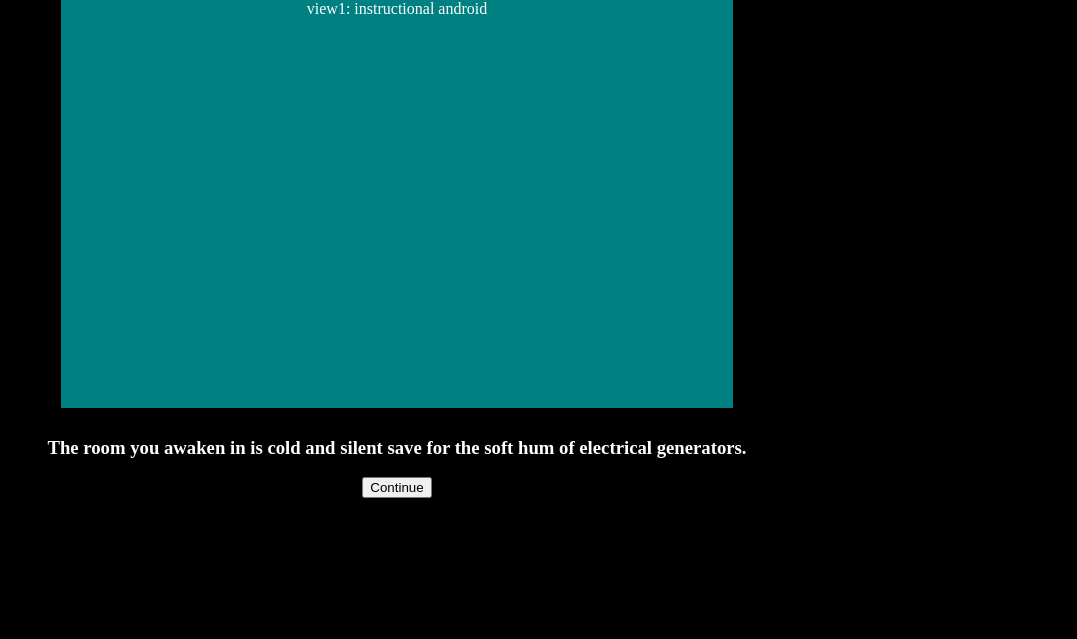
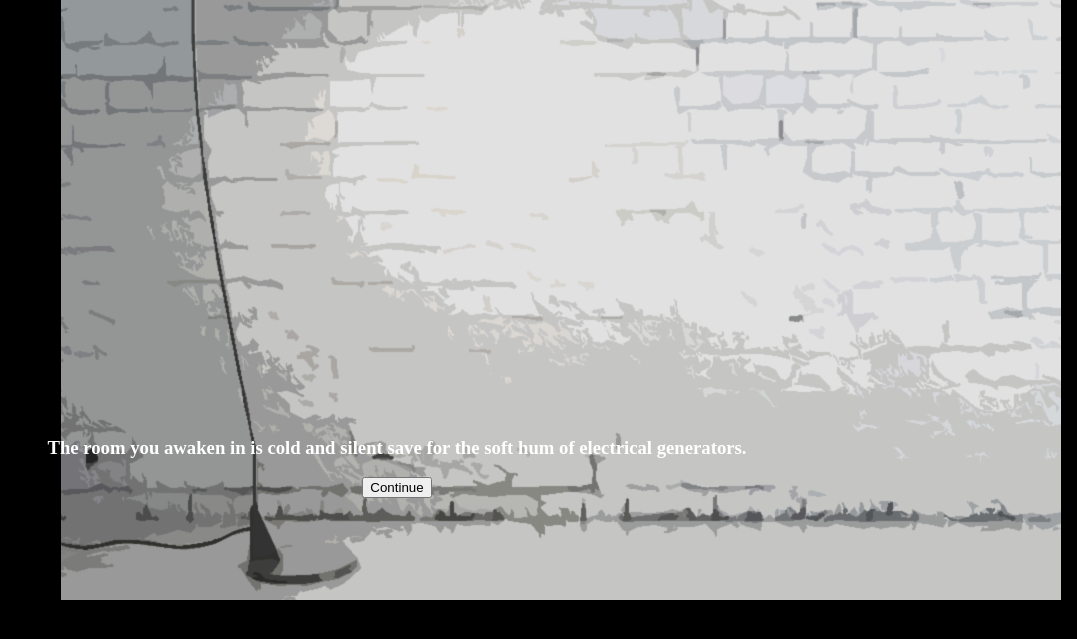
Before and after one commit to kirakira0/-esc-room-, a Python web app: template templates/game-page1.html in a window 1360 px wide. Shown: the part 58-697 px from the top of the page, without its empty margins (283-1360 px from the left). Run offline with Jinja, Linux system fonts and the light colour scheme; the template is opened without the code that fills it, so the values that code supplies are empty; some web fonts are replaced.

Commit message:
added bg image to view1

```diff
--- a/styles/general.css
+++ b/styles/general.css
@@ -61,19 +61,21 @@ header {
     margin-top: 10px;
 }
 
+#image-area {
+    display: flex;
+    justify-content: center;
+    align-items: center;
+
+  }
+
 #view1 {
     background: teal;
 
     width: 50%;
     height: 30vw;
+
     display:flex;
     justify-content: center;
-}
-
-#image-area {
-  display: flex;
-  justify-content: center;
-  align-items: center;
 }
 
 #name-text {
--- a/templates/game-page1.html
+++ b/templates/game-page1.html
@@ -16,7 +16,7 @@
     </header>
 
     <div id="image-area"> <!--this is where we can put images (i.e. the escape room background-->
-        <div id="view1">view1: instructional android</div>
+        <div id="view1"><img src="/images/sample-wall.png" alt="view 1"></div>
         <div id="view2">view2: one wall in the first puzzle room</div>
         <div id="view3">view3: the computer</div>
         <div id="view4">view4: the hallway</div>
```
Also changed, not shown: images/sample-wall.png (added).
